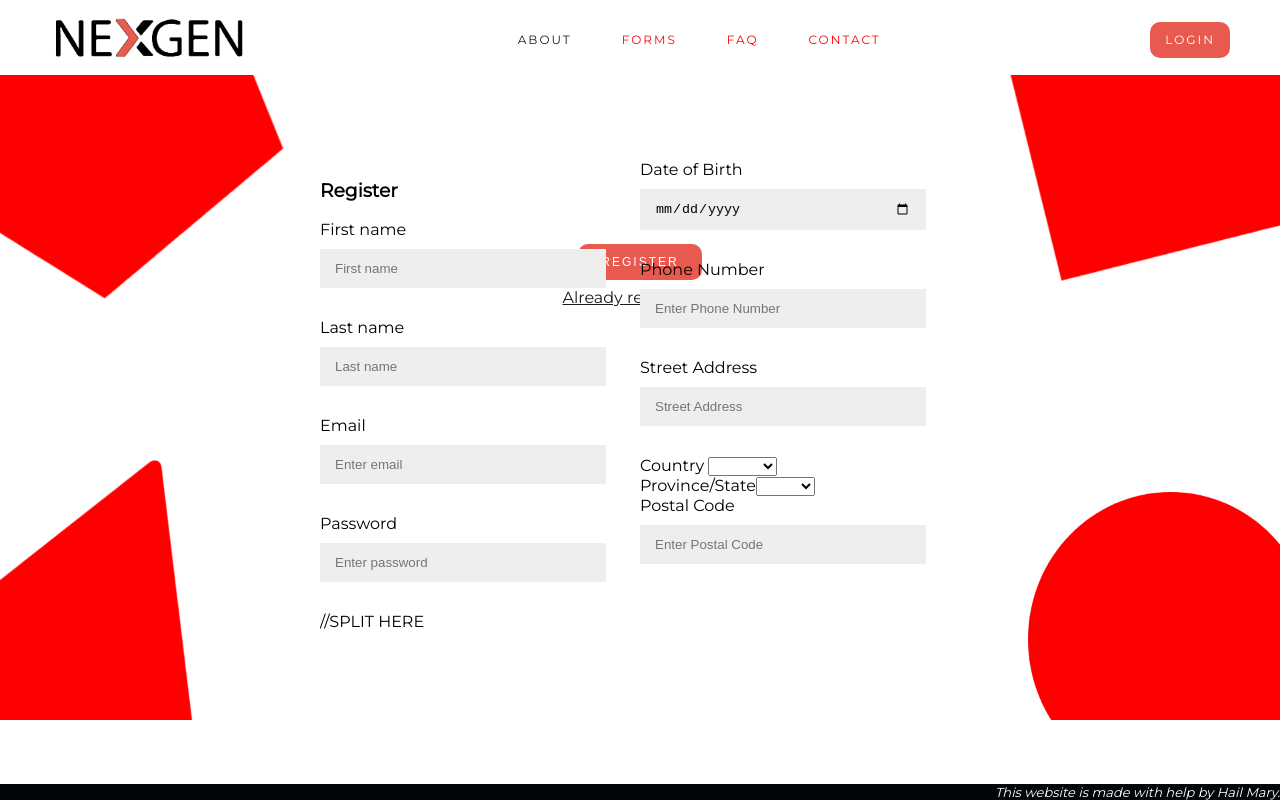
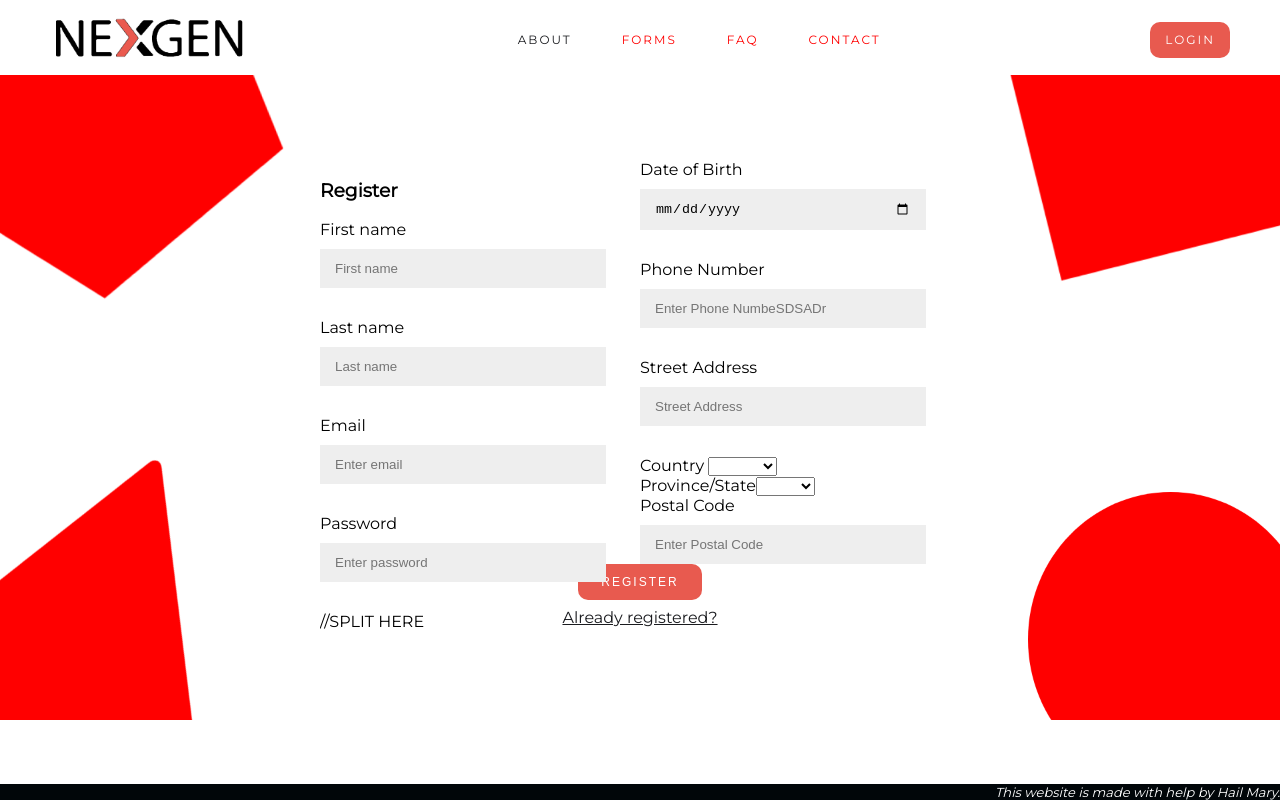
Before and after one commit to HailMaryProj304/HailMary, a React (Create React App) app in the folder projectnexgenfinancial/: page /Register in a window 1280 px wide. Built offline with nearby package versions, Linux system fonts and the light colour scheme.

Commit message:
fixed register css

```diff
--- a/projectnexgenfinancial/src/CSS/LoginPage.css
+++ b/projectnexgenfinancial/src/CSS/LoginPage.css
@@ -105,7 +105,7 @@ input {
 }
 
 .register-button {
-  margin-top: 60vh;
+  margin-top: 80vh;
 }
 
 @keyframes fadein {
--- a/projectnexgenfinancial/src/components/Register.js
+++ b/projectnexgenfinancial/src/components/Register.js
@@ -159,7 +159,7 @@ function Register() {
               <input
                 type="tel"
                 className="form-control"
-                placeholder="Enter Phone Number"
+                placeholder="Enter Phone NumbeSDSADr"
                 pattern="[0-9]{10}"
                 required onChange={e => setRegDetails({...regDetails, phone_number: e.target.value})} value={regDetails.phone_number}
               />
@@ -273,10 +273,12 @@ function Register() {
               />
             </div>
             </div>
-          <input type="submit" className="button" value="Register"></input>
-          <p>
-            <a href="login">Already registered?</a>
-          </p>
+          <div className="register-button">
+            <input type="submit" className="button" value="Register"></input>
+            <p>
+              <a href="login">Already registered?</a>
+            </p>
+          </div>
         </div>
       </form>
     </div>
```
